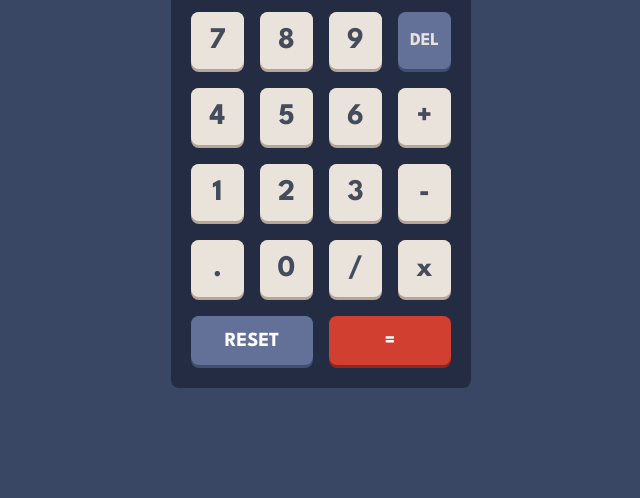
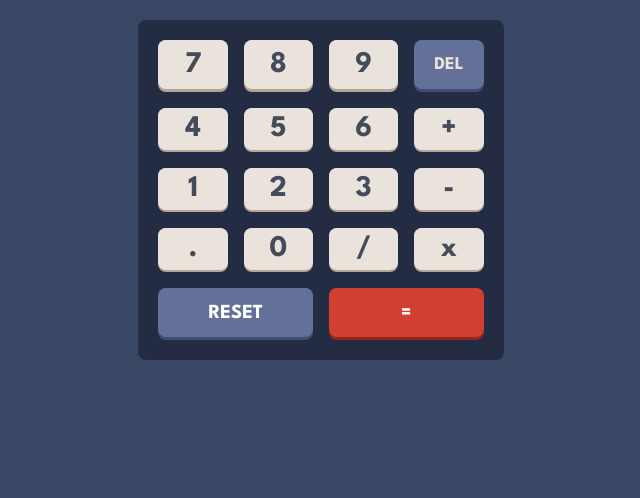
Before and after one commit to jemmycodes/fem-calculator-, a website: page index.html in a window 1280 px wide. Shown: the part 302-800 px from the top of the page, without its empty margins (319-959 px from the left). Drawn offline with Linux system fonts and the light colour scheme.

Commit message:
testing design done --theme 1

```diff
--- a/index.html
+++ b/index.html
@@ -22,7 +22,7 @@
     <main
       class="min-h-screen flex items-center justify-center bg-mainBackground py-8"
     >
-      <section class="w-[18.75rem]">
+      <section class="min-w-[18.75rem] max-w-[30rem]">
         <header class="mb-10 flex">
           <h1 class="text-White text-3xl">calc</h1>
         </header>
--- a/input.css
+++ b/input.css
@@ -12,7 +12,7 @@
   }
 
   .number-keys {
-    @apply bg-lightGrayishOrange text-verydarkGrayishBlue py-3 text-3xl rounded-lg flex justify-center items-center;
+    @apply bg-lightGrayishOrange text-verydarkGrayishBlue py-3 text-3xl rounded-lg flex justify-center items-center md:px-4 md:py-1;
   }
 
   .delete {
```
Also changed, not shown: css/styles.css.
